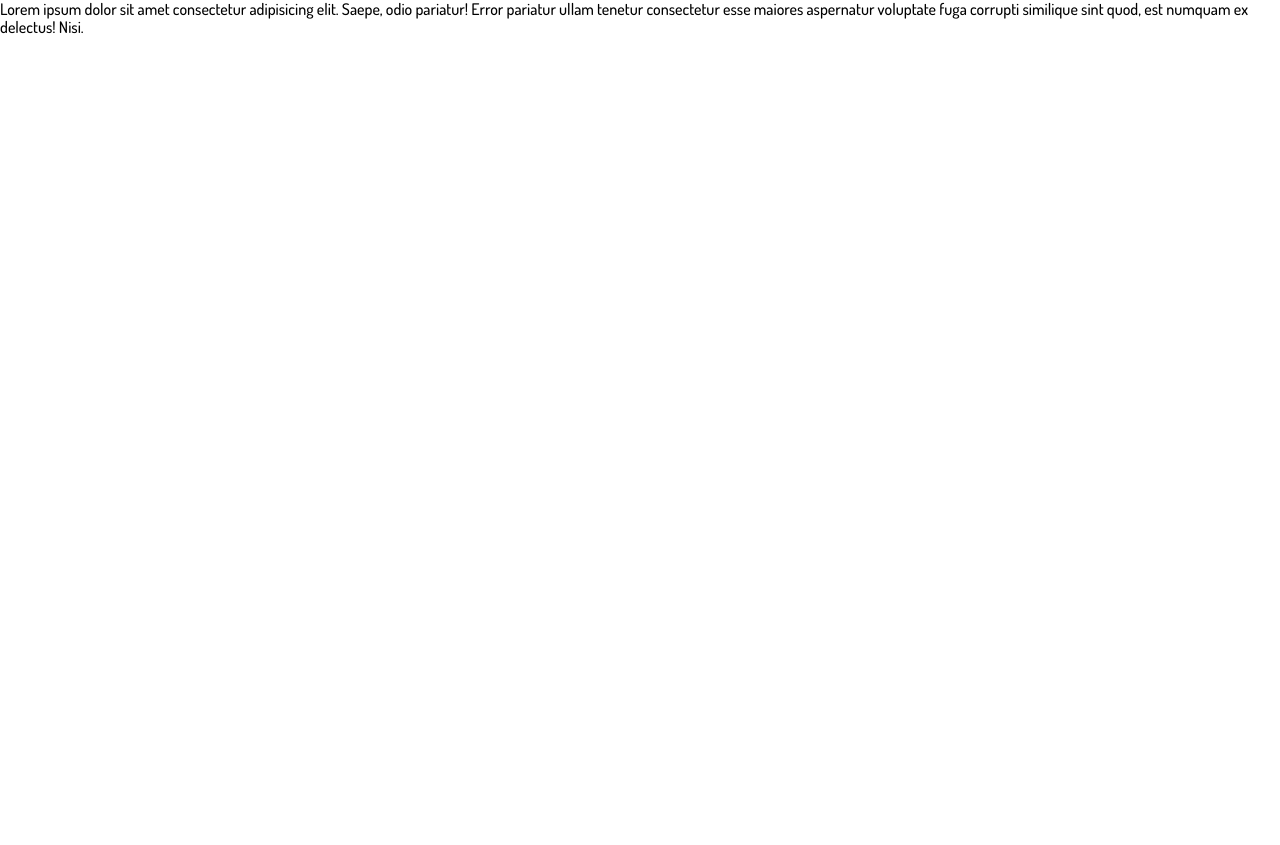
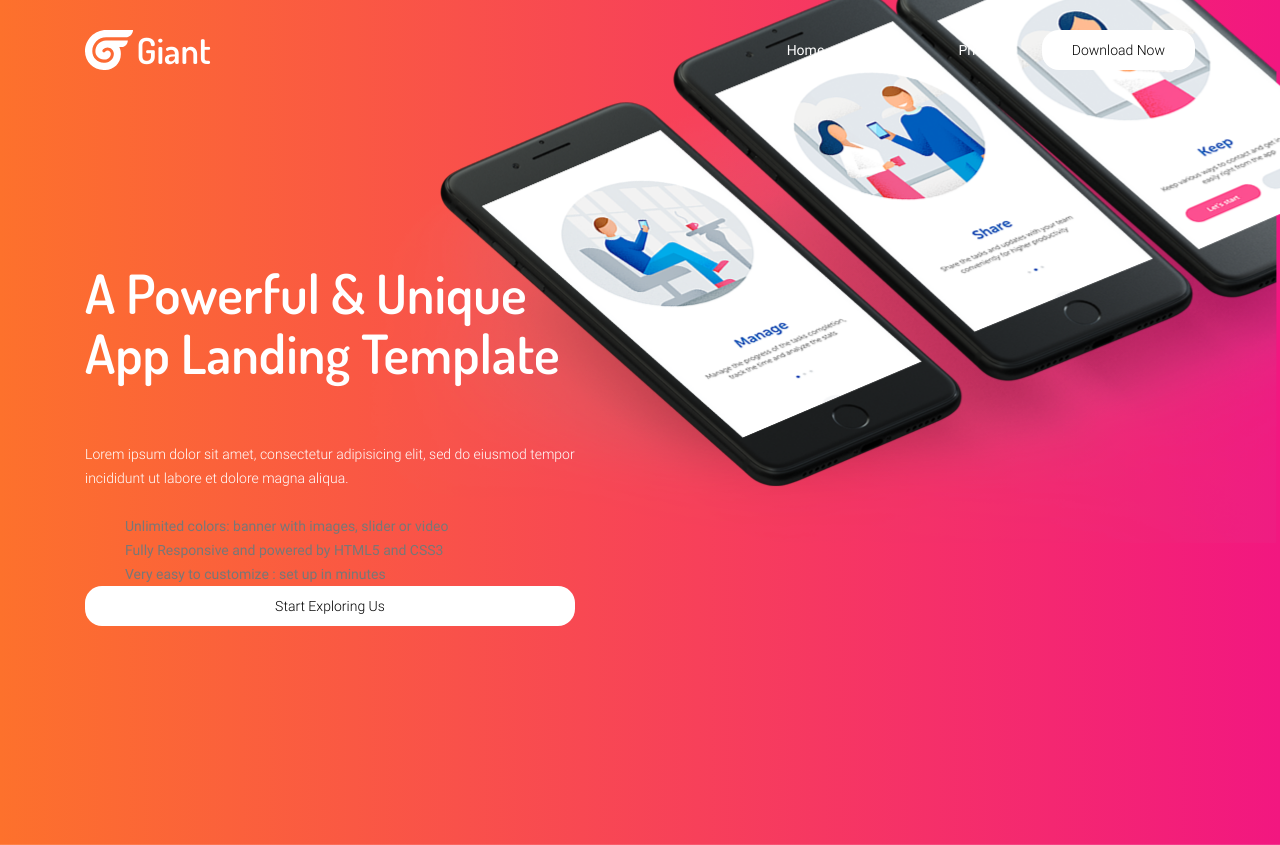
Before and after one commit to JaggKerby/Projects, a website: page Test_maket/app/index.html in a window 1280 px wide. Before the commit the page ends 800 px from the top, so only its background shows below. Drawn offline with nearby package versions, Linux system fonts and the light colour scheme; files that its build step writes are made by us from their sources.

Commit message:
in progress

```diff
--- a/Test_maket/app/index.html
+++ b/Test_maket/app/index.html
@@ -1,14 +1,57 @@
 <!DOCTYPE html>
 <html lang="en">
+
 <head>
     <meta charset="UTF-8">
     <meta name="viewport" content="width=device-width, initial-scale=1.0">
     <link rel="stylesheet" href="css/style.min.css">
-    <title>Document</title>
+    <!-- <link rel="stylesheet" href="css/normolize.min.css"> -->
+    <title>Giant</title>
 </head>
+
 <body>
-    <div class="randomtxt">Lorem ipsum dolor sit amet consectetur adipisicing elit. Saepe, odio pariatur! Error pariatur ullam tenetur consectetur esse maiores aspernatur voluptate fuga corrupti similique sint quod, est numquam ex delectus! Nisi.</div>
+
+    <header class="header header__background">
+        <div class="container">
+            <div class="header__inner">
+                <div class="logo">
+                    <img src="img/Logo.svg" alt="Logo">
+                    <a class="logo__title" href="#">Giant</a>
+                </div>
+
+                <nav class="menu">
+                    <ul class="header__menu">
+                        <li class="menu__item">
+                            <a class="menu__link" href="#">Home</a>
+                        </li>
+                        <li class="menu__item">
+                            <a class="menu__link" href="#">Features</a>
+                        </li>
+                        <li class="menu__item">
+                            <a class="menu__link" href="#">Pricing</a>
+                        </li>
+                    </ul>
+                    <button class="btn">Download Now</button>
+                </nav>
+            </div>
+            <section class="apptemp">
+                    <h1 class="apptemp__header">A&nbsp;Powerful &amp;&nbsp;Unique
+                        App Landing Template</h1>
+                    <p class="apptemp__txt">Lorem ipsum dolor sit amet, consectetur adipisicing elit, sed do eiusmod
+                        tempor incididunt ut labore et dolore magna aliqua.</p>
+                    <ul class="apptemp__list">
+                        <li class="list__item">Unlimited colors: banner with images, slider or&nbsp;video</li>
+                        <li class="list__item">Fully Responsive and powered by&nbsp;HTML5 and CSS3</li>
+                        <li class="list__item">Very easy to&nbsp;customize : set up&nbsp;in&nbsp;minutes</li>
+                    </ul>
+                    <button class="btn">Start Exploring Us</button>
+            </section>
+        </div>
+    </header>
+
+
     <script src="js/libs.mini.js"></script>
     <script src="js/main.js"></script>
 </body>
+
 </html>
--- a/Test_maket/app/scss/style.scss
+++ b/Test_maket/app/scss/style.scss
@@ -1,7 +1,107 @@
 @import '../css/normolize.min.css';
 @import 'fonts';
+@mixin button-reset {
+    padding: 0;
+    border: none;
+    font: inherit;
+    color: inherit;
+    background-color: transparent;
+    cursor: pointer;
+ }
+ @mixin font-standart {
+    font-family: 'Roboto';
+    font-weight: normal;
+    font-size: 14px;
+    font-weight: 300;
+    line-height: 24px;
+    color: #777777;
+ }
 
-.randomtxt {
+html {
+    box-sizing: border-box;
+}
+*,*::after,*::before{
+    box-sizing: inherit;
+    margin: 0;
+}
+body {
+    @include font-standart;
+    margin: 0 auto;
+}
+a, li {
+    text-decoration: none;
+    list-style: none;
+}
+.container {
+    max-width: 1140px;
+    padding: 0 15px;
+    margin: 0 auto;
+}
+.header__background {
+    padding: 30px 0 0 0;
+    background: linear-gradient(to right, #fd712c 0%, #f21780 100%);
+    background-image: url(/img/iPhones.png), linear-gradient(to right, #fd712c 0%, #f21780 100%);
+    background-repeat: no-repeat;
+    background-position: 146% -39%;
+    background-size: auto;}
+.header__inner {
+    display: flex;
+    justify-content: space-between;
+}
+.logo__title {
+    color: #ffffff;
     font-family: 'Dosis';
-    font-weight: 500;
+    font-size: 36px;
+    font-weight: 700;
+    line-height: 24px;
+    vertical-align: super;
 }
+.header__menu {
+    display: flex;
+    flex-direction: row;
+    justify-content: space-between;
+    align-items: center;
+    padding: 0 20px 0 0;
+}
+.menu {
+    display: flex;
+    align-items: baseline;
+}
+.menu__item {
+     font-weight: 400;
+     padding: 0px 20px 0px 20px;
+     :hover {
+         color: #fd712c;
+     }
+}
+.menu__link {
+    color: #fff;
+}
+.btn {
+    @include button-reset;
+    color: #000;
+    border-radius: 17px;
+    background-color: #ffffff;
+    padding: 8px 30px;
+}
+.apptemp {
+    display: flex;
+    flex-direction: column;
+    width: 490px;
+    padding: 150px 0 219px 0;
+}
+.apptemp__header {
+    color: #ffffff;
+    font-family: "Dosis";
+    font-size: 54px;
+    font-weight: 600;
+    line-height: 60px;
+    padding: 0 0 23px 0;
+}
+.apptemp__txt {
+    color: #ffffff;
+    padding: 0 0 24px 0;
+}
+.apptemp__list {
+    font-weight: 400;
+}
```
Also changed, not shown: Test_maket/app/css/style.min.css, Test_maket/app/img/Logo.png (added), Test_maket/app/img/Logo.svg (added), Test_maket/app/img/iPhones.png (added).
